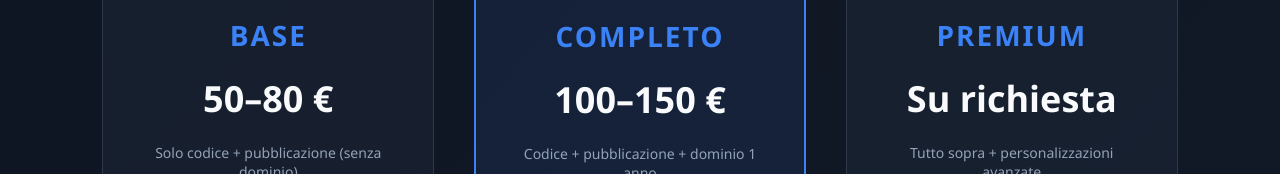
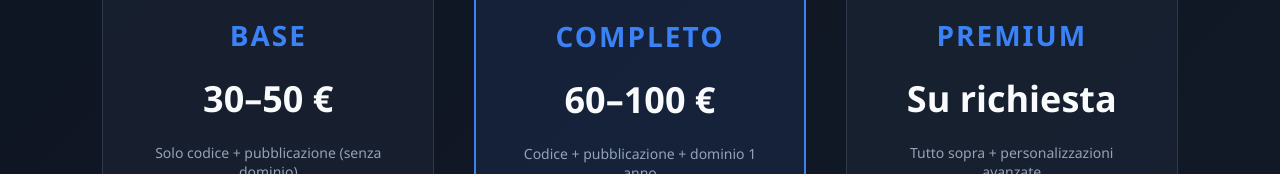
Before and after one commit to alexmaerne/Sito_di_presentazione, a plain HTML site: page index.html in a window 1280 px wide. Shown: the part 2753-2927 px from the top of the page. Drawn offline with nearby package versions, Linux system fonts and the light colour scheme.

Commit message:
Add files via upload

```diff
--- a/index.html
+++ b/index.html
@@ -811,7 +811,7 @@
 			<div class="pricing-card">
 				<div class="pricing-icon">💼</div>
 				<h3>BASE</h3>
-				<div class="price">50–80 €</div>
+				<div class="price">30–50 €</div>
 				<p class="pricing-description">Solo codice + pubblicazione (senza dominio)</p>
 				<ul class="pricing-features">
 					<li>✅ Sito web completo</li>
@@ -826,7 +826,7 @@
 				<div class="badge">PIÙ SCELTO</div>
 				<div class="pricing-icon">🌐</div>
 				<h3>COMPLETO</h3>
-				<div class="price">100–150 €</div>
+				<div class="price">60–100 €</div>
 				<p class="pricing-description">Codice + pubblicazione + dominio 1 anno</p>
 				<ul class="pricing-features">
 					<li>✅ Tutto del pacchetto Base</li>
```
